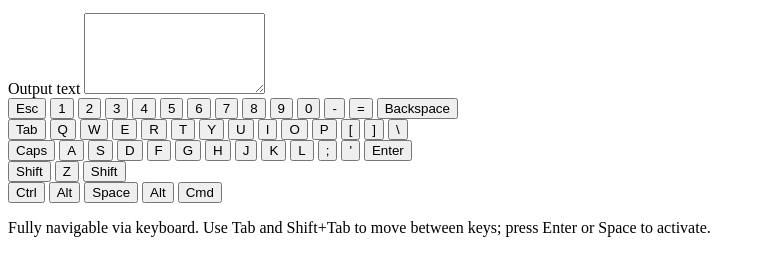
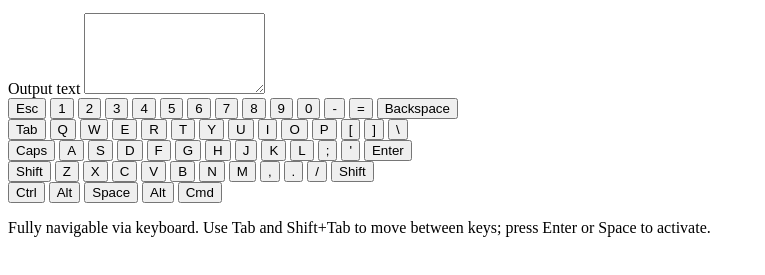
Before and after one commit to BenGephardt/GridBoard, a website: page index.html in a window 1280 px wide. Shown: the part 101-376 px from the top of the page, without its empty margins (0-765 px from the left). Drawn offline with Linux system fonts and the light colour scheme.

Commit message:
feat: add additional keys (X, C, V, B, N, M, ,, ., /) to the virtual keyboard

```diff
--- a/index.html
+++ b/index.html
@@ -142,7 +142,15 @@
 	                Shift
 	              </button>
 	              <button type="button" class="key" data-key="z">Z</button>
-	              <!-- ... other keys placeholder... -->
+	              <button type="button" class="key" data-key="x">X</button>
+                <button type="button" class="key" data-key="c">C</button>
+                <button type="button" class="key" data-key="v">V</button>
+                <button type="button" class="key" data-key="b">B</button>
+                <button type="button" class="key" data-key="n">N</button>
+                <button type="button" class="key" data-key="m">M</button>
+                <button type="button" class="key" data-key=",">,</button>
+                <button type="button" class="key" data-key=".">.</button>
+                <button type="button" class="key" data-key="/">/</button>
 	              <button
 	                type="button"
 	                class="key key--special key--shift"
```
